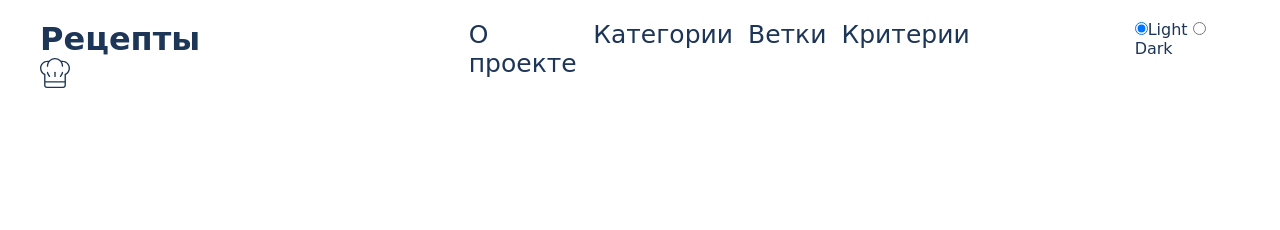
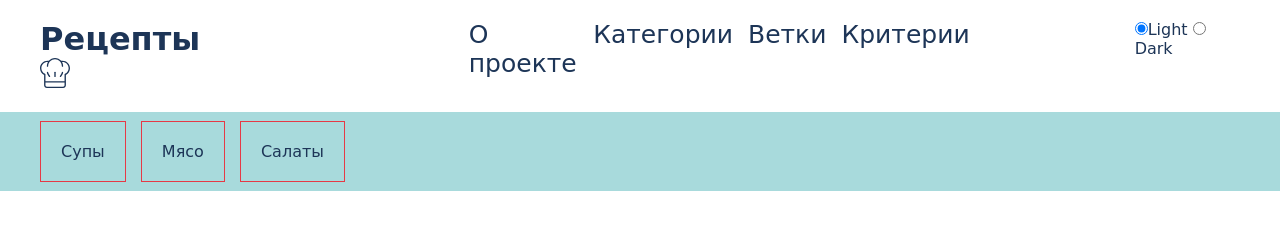
Before and after one commit to Ekaterina24/rk_2, a plain HTML site: page index.html in a window 1280 px wide. Drawn offline with Linux system fonts and the light colour scheme; a web font is replaced by a local one.

Commit message:
category-soup

```diff
--- /dev/null
+++ b/css/style-soup.css
@@ -0,0 +1,41 @@
+* {
+    margin: 0;
+}
+
+a {
+    text-decoration: none;
+    width: 100px;
+    height: 20px;
+    text-align: center;
+    background-color: #F1FAEE;
+    color: #E63946;
+    padding: 20px;
+}
+
+.container {
+    margin: 0 auto;
+    max-width: 1200px;
+}
+
+.cards {
+    display: grid;
+    grid-template-columns: repeat(auto-fit, minmax(320px, 1fr));
+    margin-top: 20px;
+}
+
+.card {
+    background-color:#457B9D;
+    margin-right: 20px;
+    padding: 10px 20px;
+    border-radius: 20px;
+    margin-top: 20px;
+}
+
+.card p {
+    margin-top: 15px;
+}
+
+.responsive {
+    width: 100%;
+    height: auto;
+}
--- a/css/style.css
+++ b/css/style.css
@@ -82,3 +82,14 @@ a {
 li:hover {
     border-bottom: 1px solid var(--color-bottom);
 }
+
+main {
+    padding: 30px 0 30px 0;
+    background-color: #A8DADC;
+}
+
+.categories a {
+    border: 1px solid #E63946;
+    padding: 20px;
+    margin-right: 10px;
+}
--- a/index.html
+++ b/index.html
@@ -12,7 +12,7 @@
 </head>
 
 <body>
-    <header>
+    <header id="header">
         <div class="container">
             <div class="header__block">
                 <div class="header__logo">
@@ -81,6 +81,17 @@
 
         </div>
     </header>
+
+
+    <main>
+        <div class="container">
+            <div class="categories">
+                <a href="soup.html">Супы</a>
+                <a href="meat.html">Мясо</a>
+                <a href="salad.html">Салаты</a>
+            </div>
+        </div>
+    </main>
     <script src="js/script.js"></script>
 </body>
 
```
Also changed, not shown: soup.html (added, +43 -0 lines), images/07.jpg (added), images/chicken-soup-001.jpg (added), images/samii_vkusnii_borsh-404089.jpg (added).
